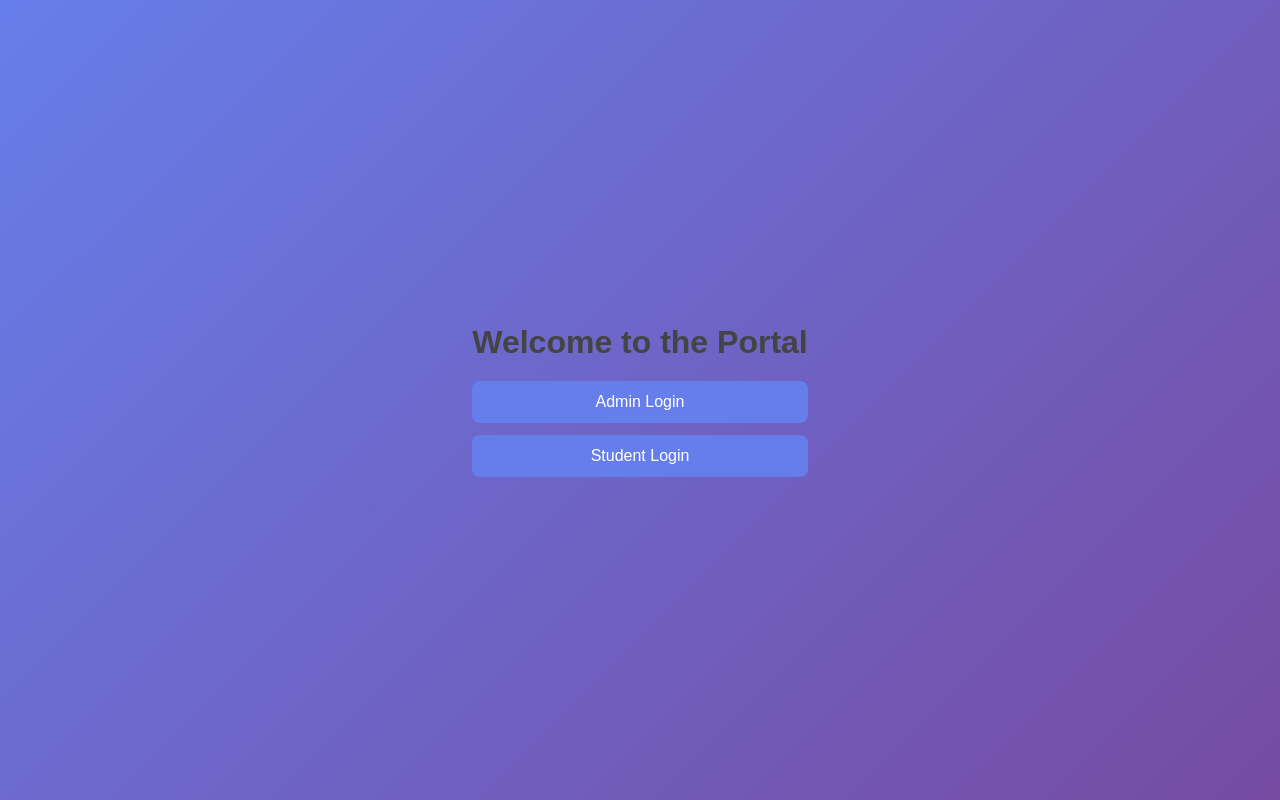
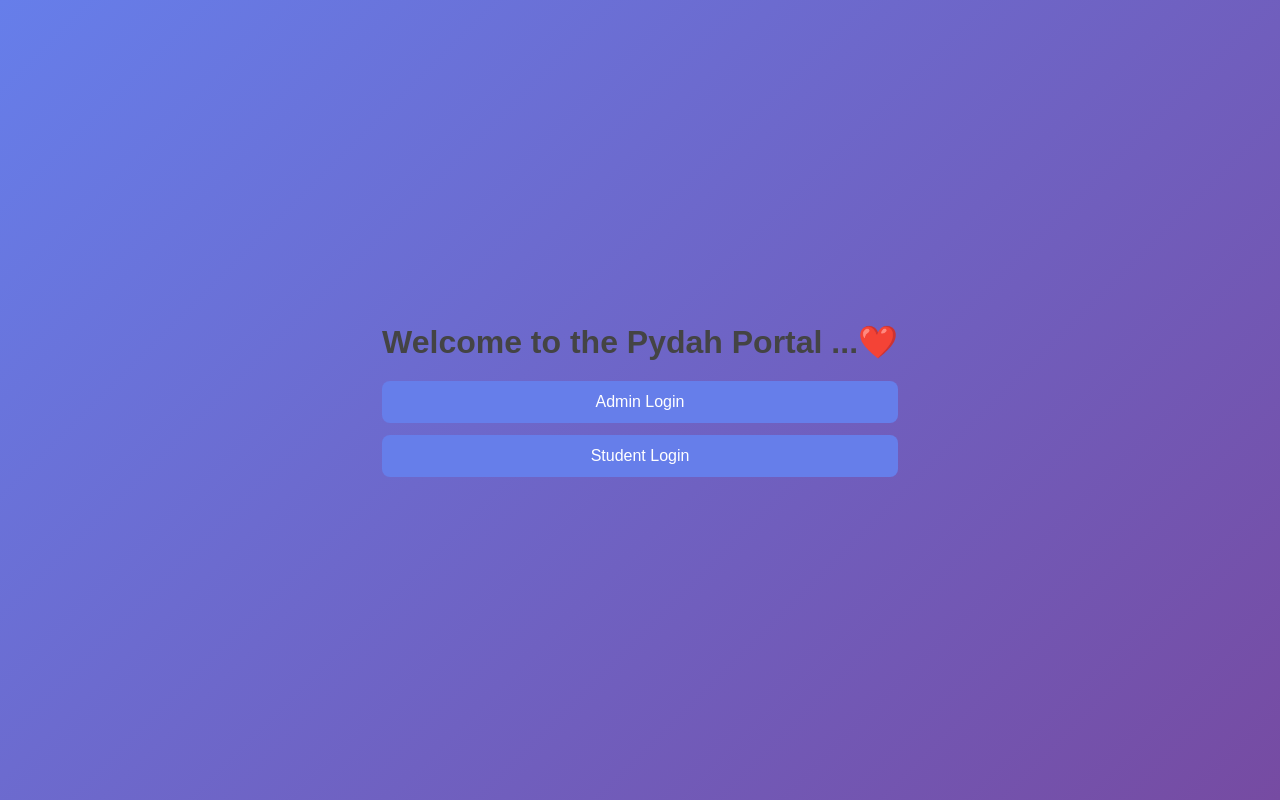
Before and after one commit to udayvenkat04-rgb/student-admin-TASK, a plain HTML site: page index.html in a window 1280 px wide. Drawn offline with Linux system fonts and the light colour scheme.

Commit message:
added pydah text

```diff
--- a/index.html
+++ b/index.html
@@ -8,7 +8,7 @@
 </head>
 <body>
     <div class="container">
-        <h1>Welcome to the Portal</h1>
+        <h1>Welcome to the Pydah Portal ...❤️</h1>
         <div class="buttons">
             <button onclick="location.href='admin-login.html'">Admin Login</button>
             <button onclick="location.href='student-login.html'">Student Login</button>
```
